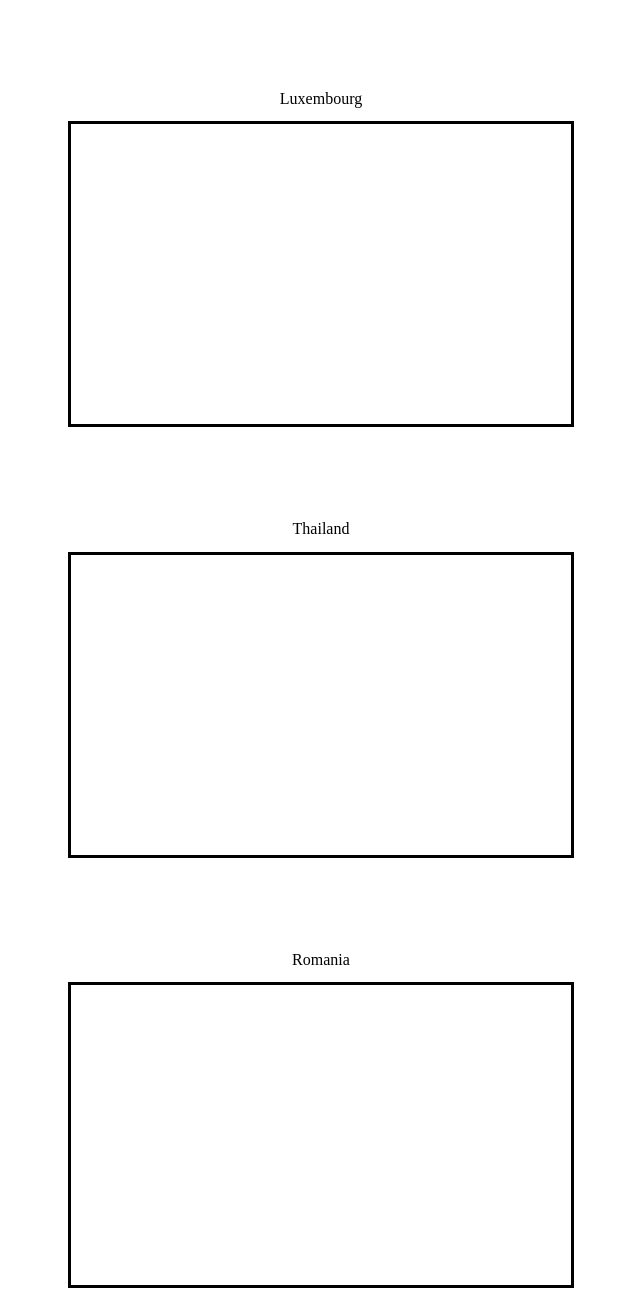
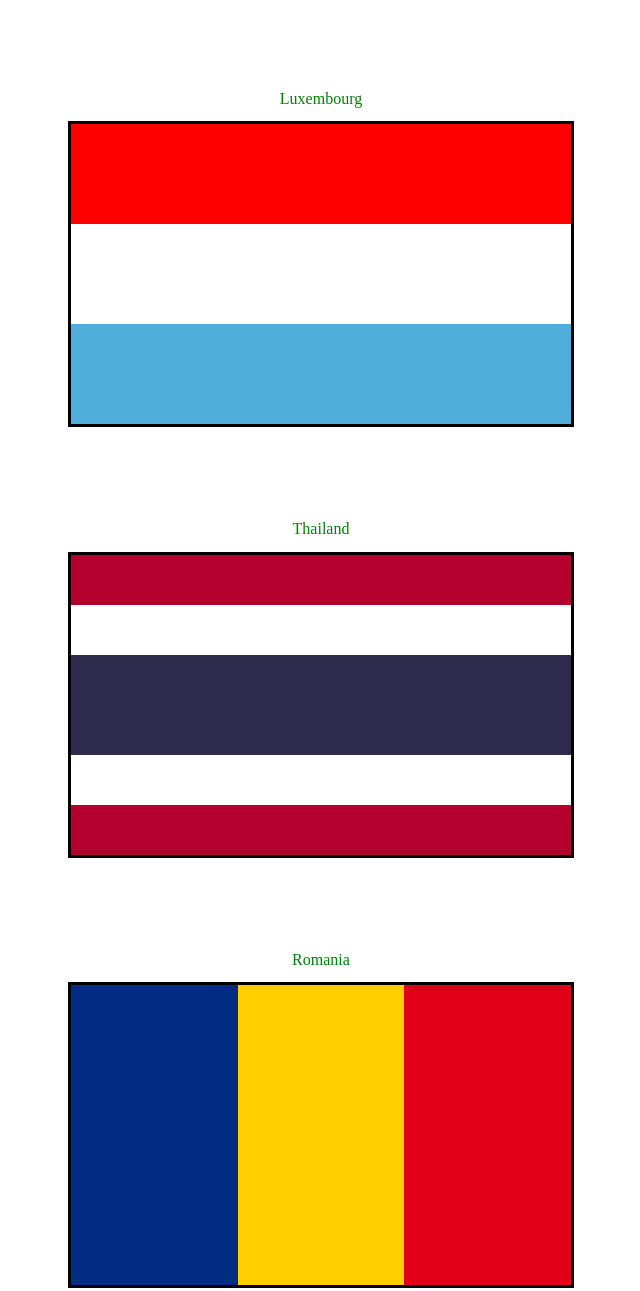
Before and after one commit to fullstack-decal-sp23/hw2-Pinaki-B, a plain HTML site: page index.html in a window 1280 px wide. Shown: the part 509-1800 px from the top of the page, without its empty margins (319-959 px from the left). Drawn offline with Linux system fonts and the light colour scheme.

Commit message:
finished

```diff
--- a/index.html
+++ b/index.html
@@ -32,18 +32,25 @@
       <div class="thailand-red"></div>
       <div class="thailand-white"></div>
       <div class="thailand-blue"></div>
+      <div class="thailand-blue"></div>
       <div class="thailand-white"></div>
       <div class="thailand-red"></div>
     </div>
 
     <h2 class="label">Romania</h2>
-    <div class="flag" style="">
-      <!-- insert flag here -->
+    <div class="flag" style="flex-direction: row; display: inline-flex">
+      <div class="threehoriz romania-blue"></div>
+      <div class="threehoriz romania-yellow"></div>
+      <div class="threehoriz romania-red"></div>
     </div>
 
     <h2 class="label">Mexico</h2>
-    <div class="flag">
-      <!-- insert flag here -->
+    <div class="flag" style="flex-direction: row; display: inline-flex">
+      <div class="threehoriz mexico-green"></div>
+      <div style="display: flex; align-items: center; justify-content: center;" class="threehoriz white">
+        <img src="eagle.png" alt="Mexico Flag Eagle" class="mexico-img">
+      </div>
+      <div class="threehoriz mexico-red"></div>
     </div>
 
     <h2>Margin</h2>
--- a/styles.css
+++ b/styles.css
@@ -32,6 +32,7 @@ h2 {
 }
 
 .threevert {
+  height: 33.333%;
 }
 
 .threehoriz {
@@ -75,8 +76,8 @@ h2 {
   background-color: blue;
 }
 
-.lightblue {
-  background-color: lightblue;
+.light-blue {
+  background-color: #51ADDA;
 }
 
 .purple {
@@ -91,18 +92,30 @@ h2 {
   background-color: #000;
 }
 
+.red {
+  background-color: red;
+}
+
+.threevert#white {
+  background-color: white;
+}
+
 /* BEGIN QUESTION 2 */
 
 .thailand-red {
-  /* TODO */
+  background-color: #B5002D;
 }
 
 .thailand-white {
-  /* TODO */
+ background-color: white;
 }
 
 .thailand-blue {
-  /* TODO */
+  background-color: #2E2A4C;
+}
+
+[class^="thailand"] {
+  height: 16.6666%;
 }
 
 /* END QUESTION 2 */
@@ -129,12 +142,24 @@ h2 {
 }
 
 .mexico-img {
-  /* TODO */
+  max-width: 80%;
+  height: auto;
 }
 
 .mexico-red {
   background-color: #ce1126;
 }
+/* END QUESTION 4 */
+
+/* QUESTION 5 */
+.label {
+  color: green;
+}
+.label:hover {
+  color:rgb(77, 15, 15);
+  font-size: x-large;
+}
+/* END QUESTION 5 */
 
 /* QUESTION 6 */
 .margin-container {
@@ -144,6 +169,9 @@ h2 {
   margin-bottom: 5rem;
   display: flex;
   justify-content: center;
+}
+.margin-container>* {
+  margin-left: 5px;
 }
 
 /* For margin practice */
@@ -161,5 +189,5 @@ h2 {
   box-sizing: border-box;
   background-color: lightblue;
   background-clip: content-box, padding-box;
-  /* TODO */
+  padding: 30px;
 }
```
